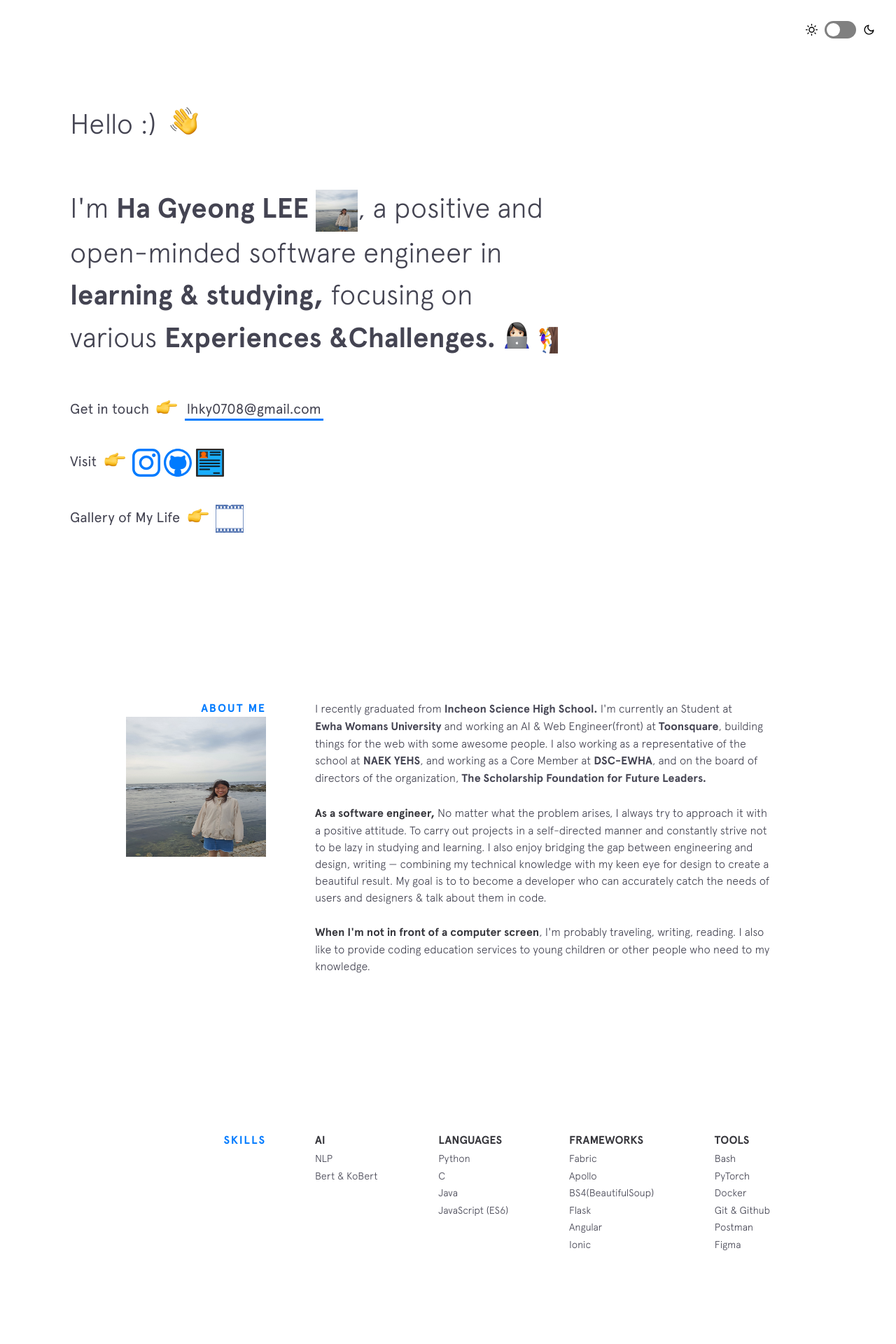
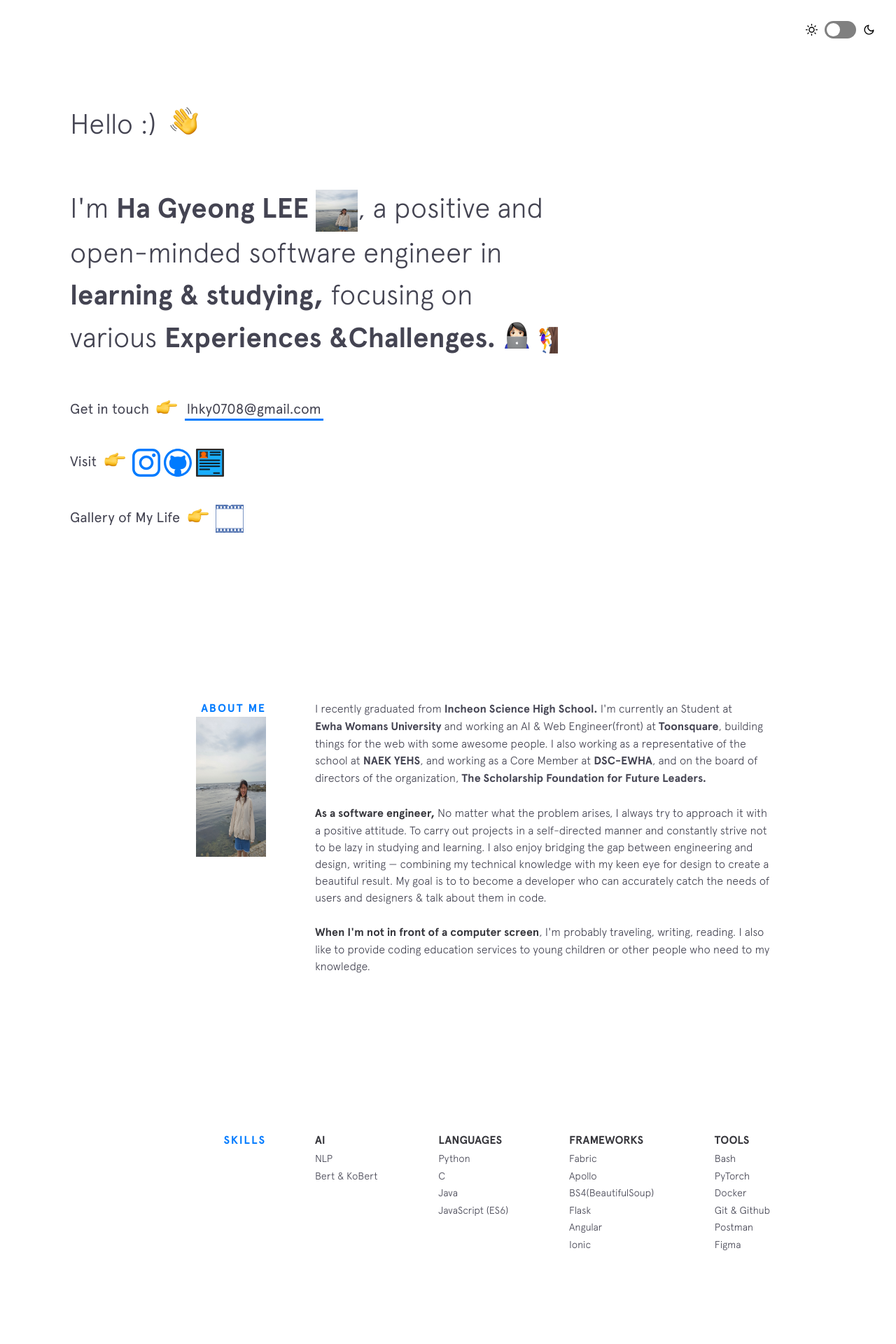
Before and after one commit to lhky78/lhky78.github.io, a Jekyll site: the page built from index.html, in a window 1280 px wide. Shown: the top 1920 px of the page at 70% size. Built offline with Jekyll 4.4.1, drawn with Linux system fonts in a browser that asks for light colours; nearby versions of some CDN libraries.

Commit message:
change size

```diff
--- a/_includes/background.html
+++ b/_includes/background.html
@@ -1,6 +1,6 @@
 <section class="section background">
   <!-- <div class="section__title">Background</div> -->
-  <div class="section__title">About Me<br><img src="https://hagyeonglee.github.io/img/emojis/profile.jpg" width=200px
+  <div class="section__title">About Me<br><img src="https://hagyeonglee.github.io/img/emojis/profile.jpg" width=100px
       height=200px></div>
   <div class="section__content">
     <p>
```
